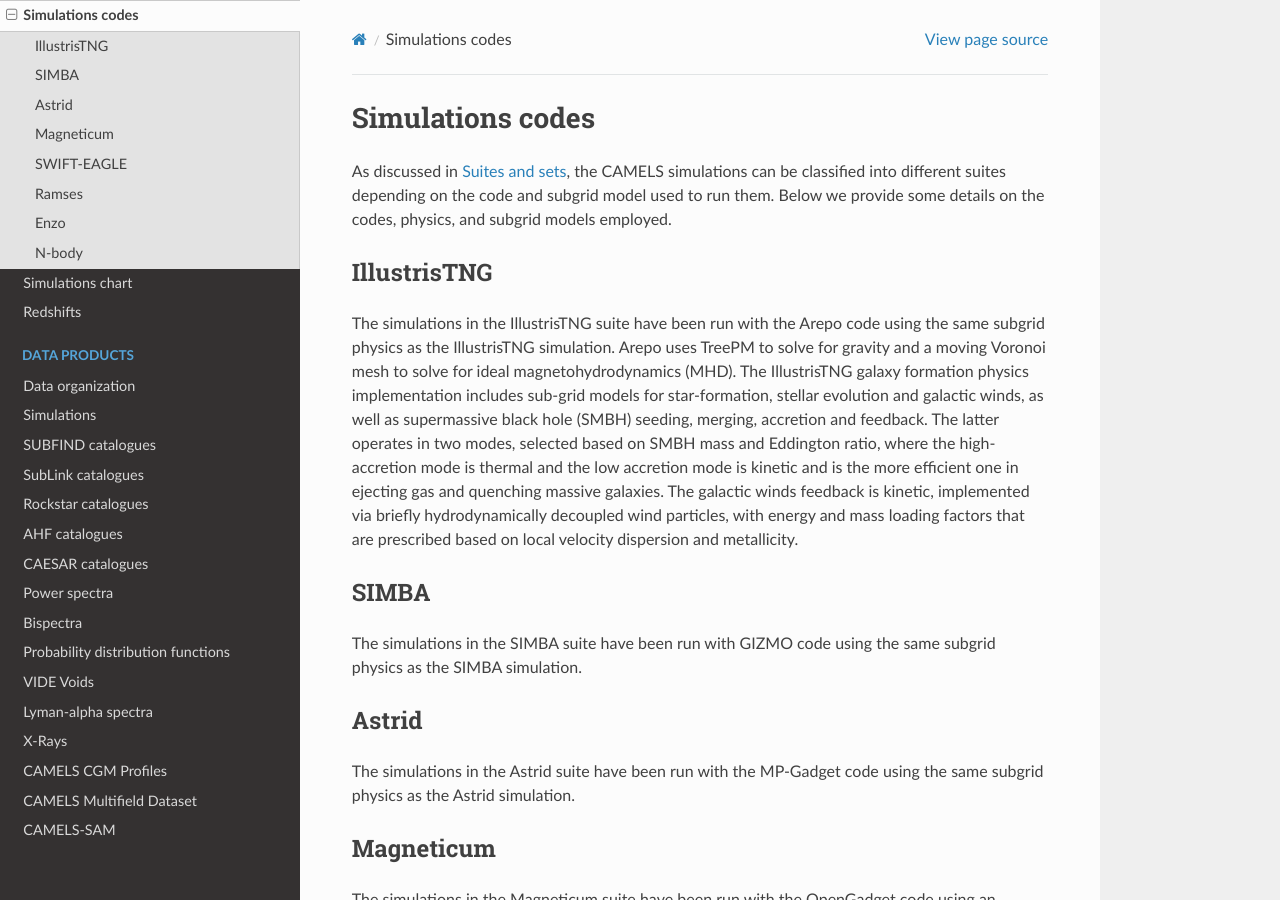
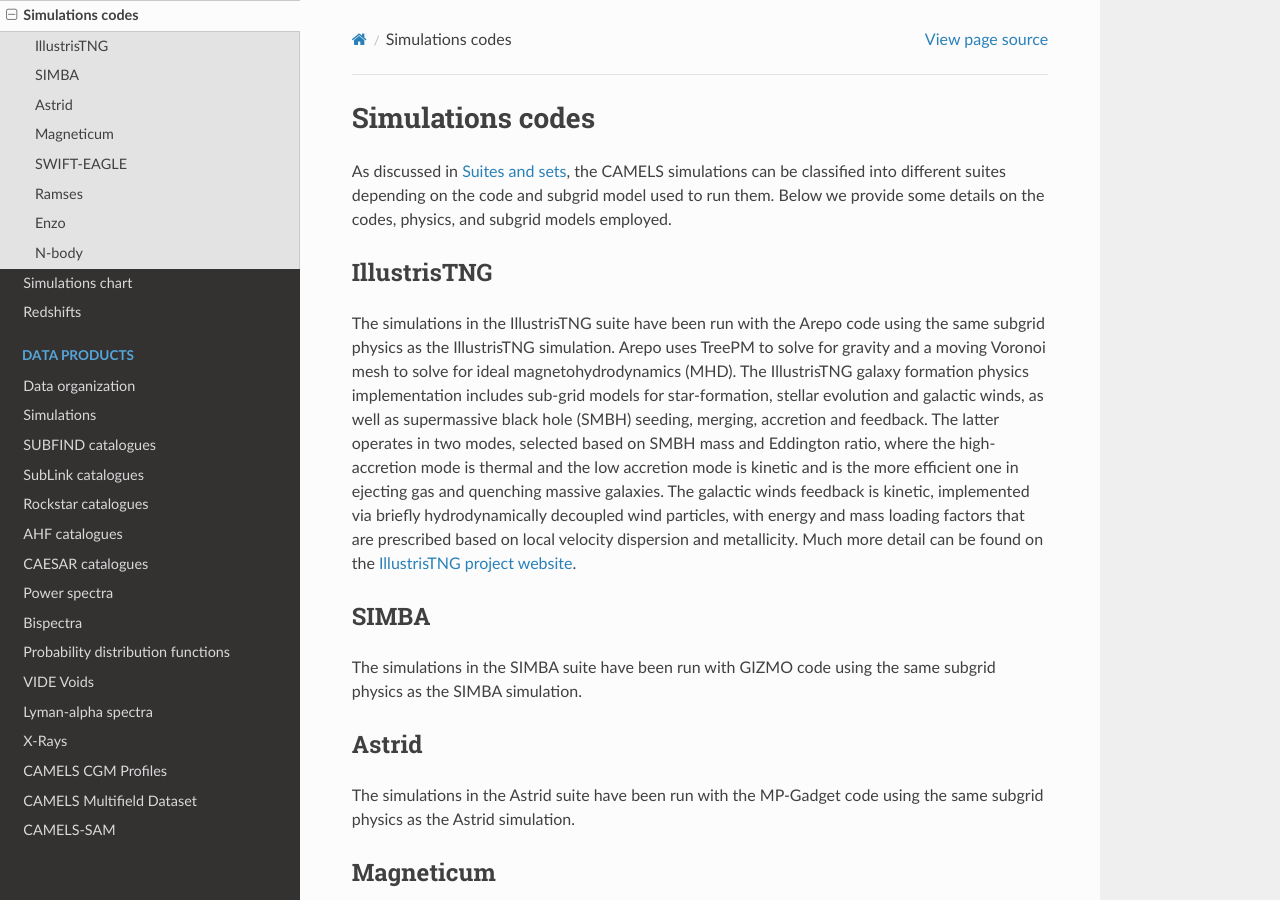
Before and after one commit to franciscovillaescusa/CAMELS, a Sphinx documentation site: the page built from docs/source/codes.rst, in a window 1280 px wide and 900 px high. Built offline with Sphinx 7.4.7 and the Read the Docs theme 2.0.0, drawn with Linux system fonts in a browser that asks for light colours; pages that are not in the unit, such as notebooks, are missing from menus.

Commit message:
Update codes.rst for IllustrisTNG description

```diff
--- a/docs/source/codes.rst
+++ b/docs/source/codes.rst
@@ -9,7 +9,7 @@ As discussed in :ref:`suites_sets`, the CAMELS simulations can be classified int
 IllustrisTNG
 ~~~~~~~~~~~~
 
-The simulations in the IllustrisTNG suite have been run with the Arepo code using the same subgrid physics as the IllustrisTNG simulation. Arepo uses TreePM to solve for gravity and a moving Voronoi mesh to solve for ideal magnetohydrodynamics (MHD). The IllustrisTNG galaxy formation physics implementation includes sub-grid models for star-formation, stellar evolution and galactic winds, as well as supermassive black hole (SMBH) seeding, merging, accretion and feedback. The latter operates in two modes, selected based on SMBH mass and Eddington ratio, where the high-accretion mode is thermal and the low accretion mode is kinetic and is the more efficient one in ejecting gas and quenching massive galaxies. The galactic winds feedback is kinetic, implemented via briefly hydrodynamically decoupled wind particles, with energy and mass loading factors that are prescribed based on local velocity dispersion and metallicity.
+The simulations in the IllustrisTNG suite have been run with the Arepo code using the same subgrid physics as the IllustrisTNG simulation. Arepo uses TreePM to solve for gravity and a moving Voronoi mesh to solve for ideal magnetohydrodynamics (MHD). The IllustrisTNG galaxy formation physics implementation includes sub-grid models for star-formation, stellar evolution and galactic winds, as well as supermassive black hole (SMBH) seeding, merging, accretion and feedback. The latter operates in two modes, selected based on SMBH mass and Eddington ratio, where the high-accretion mode is thermal and the low accretion mode is kinetic and is the more efficient one in ejecting gas and quenching massive galaxies. The galactic winds feedback is kinetic, implemented via briefly hydrodynamically decoupled wind particles, with energy and mass loading factors that are prescribed based on local velocity dispersion and metallicity. Much more detail can be found on the `IllustrisTNG project website <https://www.tng-project.org/>`_.
 
 SIMBA
 ~~~~~
```
